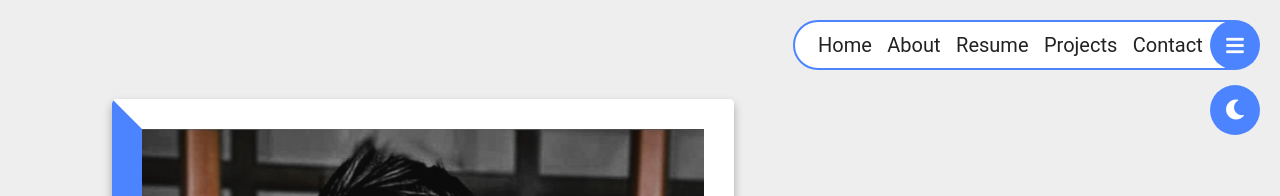
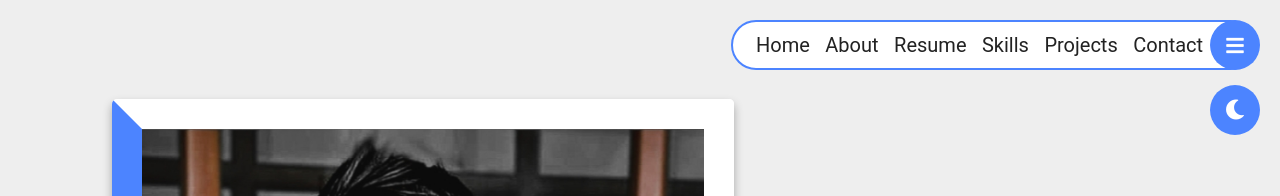
Before and after one commit to owaisshassan/owaisshassan.github.io, a plain HTML site: page index.html in a window 1280 px wide. Both pictures are taken after a click on the element 1235 px from the left and 45 px from the top of the page. Shown: the top 196 px of the page. Drawn offline with nearby package versions, Linux system fonts and the light colour scheme.

Commit message:
skills added to nav

```diff
--- a/index.html
+++ b/index.html
@@ -26,6 +26,7 @@
         <a href="#home">home</a>
         <a href="#about">about</a>
         <a href="#resume">Resume</a>
+        <a href="#skills">Skills</a>
         <a href="#portfolio">Projects</a>
         <a href="#contact">contact</a>
     </nav>
@@ -78,7 +79,7 @@
 
 
 
-<h2 class="heading"> skills <span></span> </h2>
+<h2 id="skills" class="heading"> skills <span></span> </h2>
     <div class="row">
 
 
```
